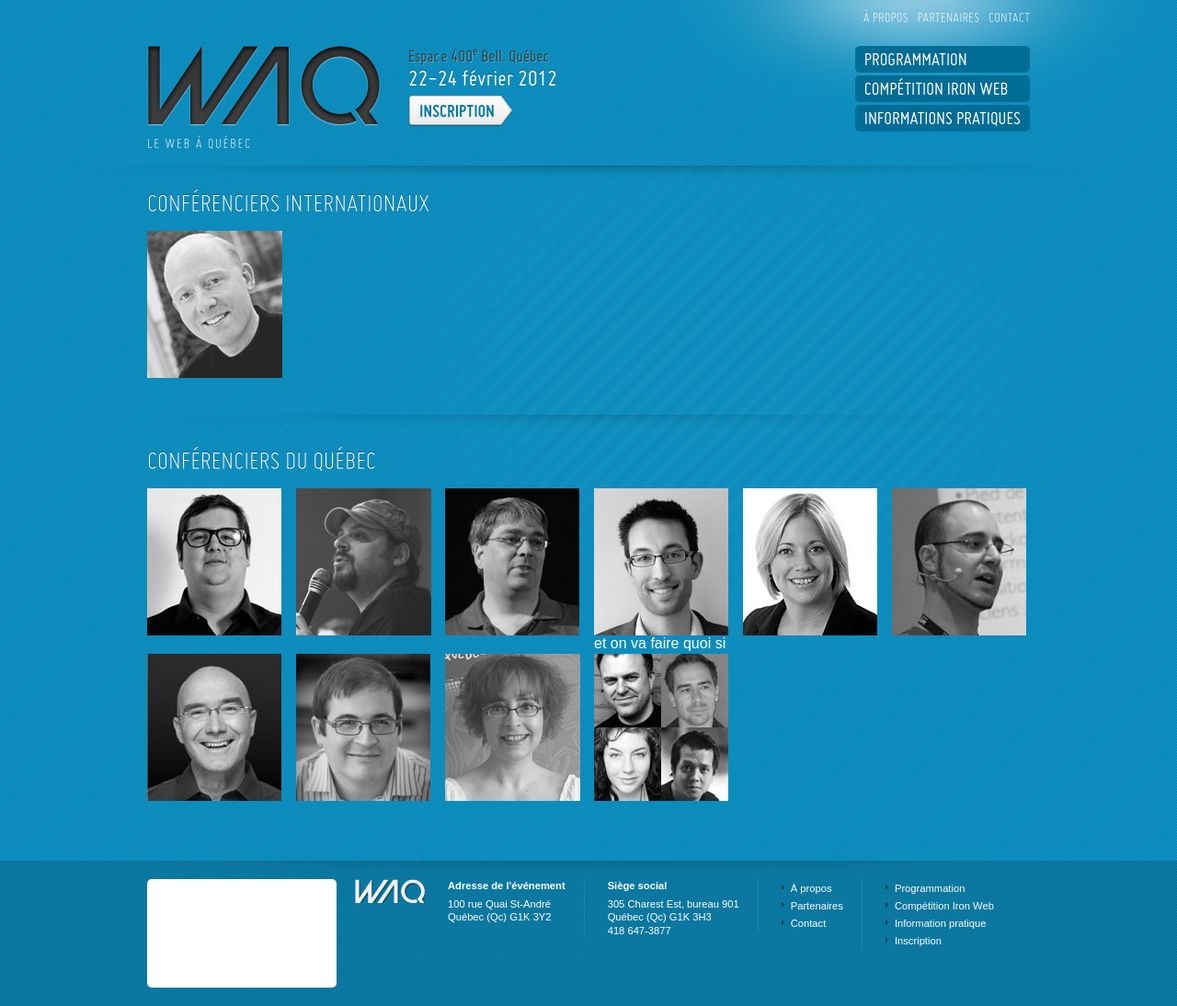
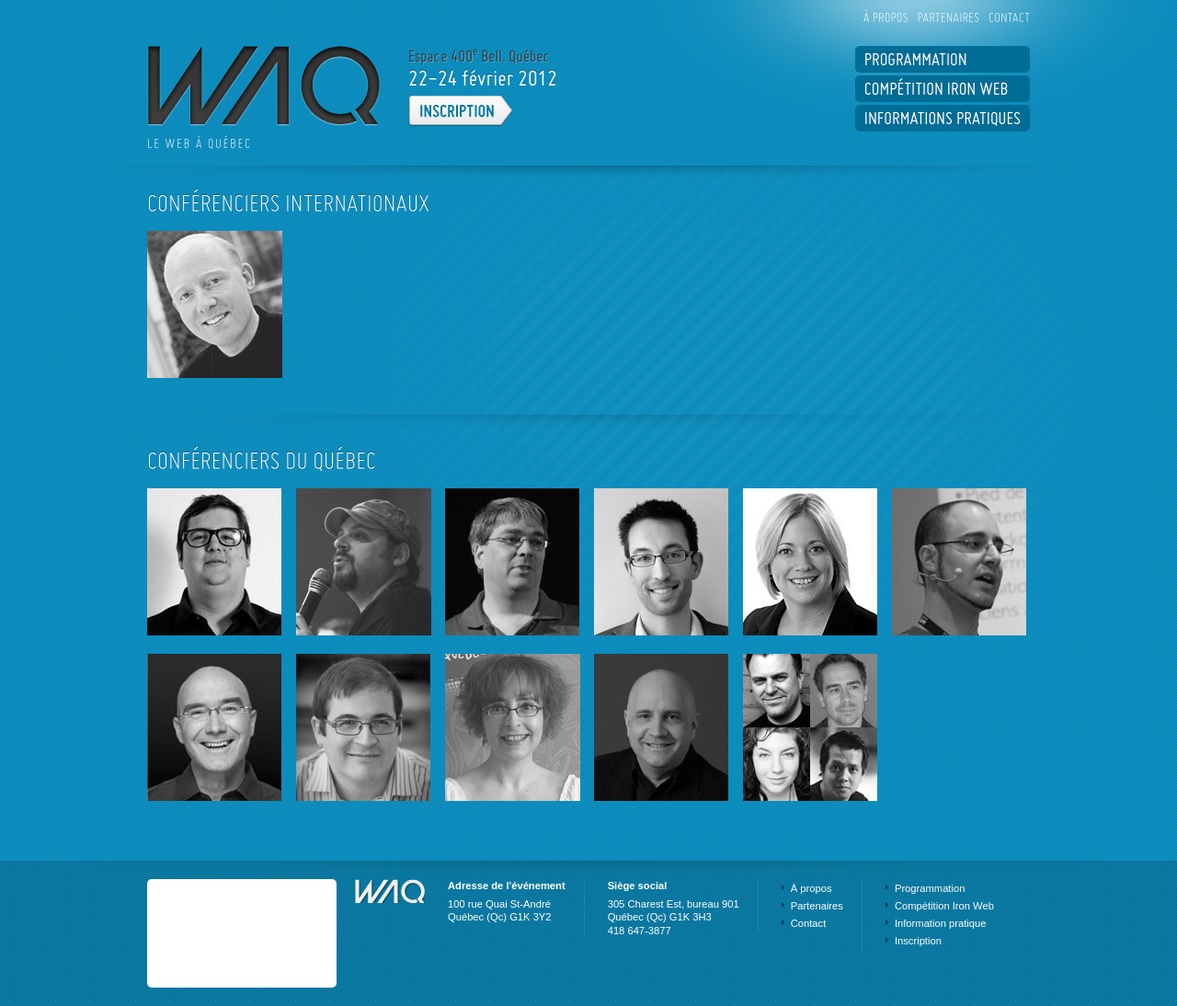
Before and after one commit to Soufianeterhzaz/webaquebec2012-ci, a CodeIgniter app: page /programmation/ in a window 1280 px wide. Shown: the whole page at 92% size. Run offline with CodeIgniter, Linux system fonts and the light colour scheme; some libraries are stand-ins or nearby versions.

Commit message:
MAJ de la programmation

```diff
--- a/application/views/programmation.php
+++ b/application/views/programmation.php
@@ -41,7 +41,7 @@
       <li>
         <a title="<h3>François Gaumond</h3><p>Savoir engager un véritable dialogue multicanal</p>">
           <img src="<?php echo base_url() ?>assets/img/conferenciers/147x160/francois-gaumond.jpg" alt="François Gaumond">
-        </a>et on va faire quoi si on annonce
+        </a>
       </li>
       <li>
         <a title="<h3>Catherine Morissette</h3><p>Le web et les vides juridiques: difficultés d'application</p>">
@@ -75,6 +75,12 @@
         </a>
       </li>
 
+      <li>
+        <a title="<h3>Jacques Warren</h3><p>Les médias sociaux sont si peu sociaux</p>">
+          <img src="<?php echo base_url() ?>assets/img/conferenciers/147x160/jacques-warren.jpg" alt="Jacques Warren">
+        </a>
+      </li>
+
 			<li>
         <a title="<h3>Kim Auclair, Sébastien Provencher, Carl-Frédéric de Celles, Albert Dang Vu</h3><p><strong>Panel : </strong>Entreprendre le Web, à Québec, aujourd'hui.</p>">
           <img src="<?php echo base_url() ?>assets/img/conferenciers/147x160/panel-entrepreneuriat.jpg" alt="Entreprendre le Web, à Québec, aujourd'hui.">
```
